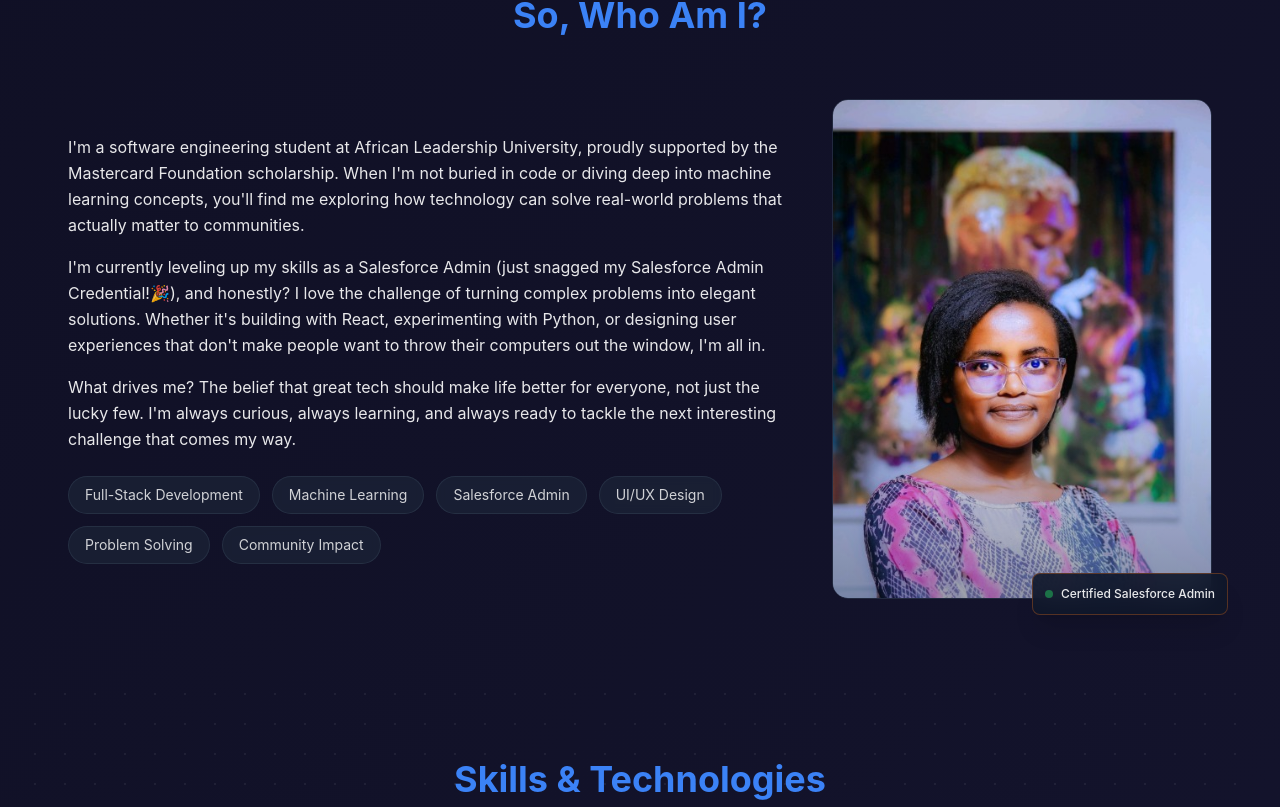
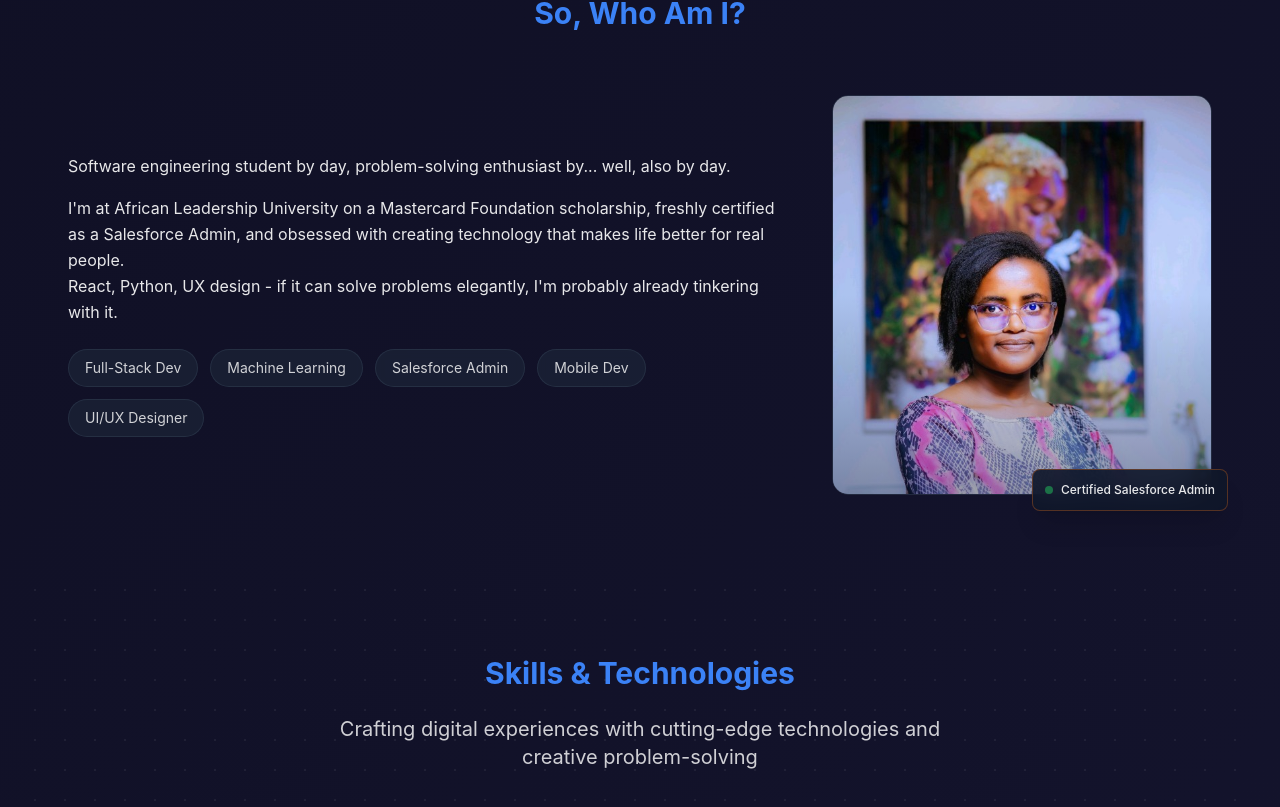
Before and after one commit to buwituze/MyPortifolio, a React (Vite) app in the folder Portifolio/: page / in a window 1280 px wide. Shown: the part 913-1720 px from the top of the page. Built offline with nearby package versions, Linux system fonts and the light colour scheme.

Commit message:
style: reduced the font size of all section titles

```diff
--- a/Portifolio/src/components/AboutMeSections/AboutMe.tsx
+++ b/Portifolio/src/components/AboutMeSections/AboutMe.tsx
@@ -10,7 +10,7 @@ const AboutMe = () => {
       <div className="relative z-10 max-w-7xl mx-auto">
         {/* Section Header */}
         <div className="text-center mb-16">
-          <h2 className="mx-auto mt-7 text-3xl md:text-4xl font-bold bg-blue-500 bg-clip-text text-transparent mb-4">
+          <h2 className="mx-auto mt-7 text-3xl md:text-3xl font-bold bg-blue-500 bg-clip-text text-transparent mb-4">
             So, Who Am I?
           </h2>
           {/* <div className="w-24 h-1 bg-gradient-to-r from-orange-500 to-blue-500 mx-auto rounded-full"></div> */}
@@ -22,40 +22,27 @@ const AboutMe = () => {
           <div className="lg:w-[66%] space-y-6">
             <div className="space-y-4 text-white/90 leading-relaxed">
               <p>
-                I'm a software engineering student at African Leadership
-                University, proudly supported by the Mastercard Foundation
-                scholarship. When I'm not buried in code or diving deep into
-                machine learning concepts, you'll find me exploring how
-                technology can solve real-world problems that actually matter to
-                communities.
+                Software engineering student by day, problem-solving enthusiast
+                by... well, also by day. <br />
               </p>
 
               <p>
-                I'm currently leveling up my skills as a Salesforce Admin (just
-                snagged my Salesforce Admin Credential!🎉), and honestly? I love
-                the challenge of turning complex problems into elegant
-                solutions. Whether it's building with React, experimenting with
-                Python, or designing user experiences that don't make people
-                want to throw their computers out the window, I'm all in.
-              </p>
-
-              <p>
-                What drives me? The belief that great tech should make life
-                better for everyone, not just the lucky few. I'm always curious,
-                always learning, and always ready to tackle the next interesting
-                challenge that comes my way.
+                I'm at African Leadership University on a Mastercard Foundation
+                scholarship, freshly certified as a Salesforce Admin, and
+                obsessed with creating technology that makes life better for
+                real people. <br /> React, Python, UX design - if it can solve
+                problems elegantly, I'm probably already tinkering with it.
               </p>
             </div>
 
             {/* Skills/Interests Pills */}
             <div className="flex flex-wrap gap-3 mt-8">
               {[
-                "Full-Stack Development",
+                "Full-Stack Dev",
                 "Machine Learning",
                 "Salesforce Admin",
-                "UI/UX Design",
-                "Problem Solving",
-                "Community Impact",
+                "Mobile Dev",
+                "UI/UX Designer",
               ].map((skill, index) => (
                 <span
                   key={index}
@@ -68,11 +55,8 @@ const AboutMe = () => {
           </div>
 
           {/* Right Image */}
-          <div className="flex lg:w-[35%] h-[500px] justify-center lg:justify-end">
+          <div className="flex lg:w-[35%] h-[400px] justify-center lg:justify-end">
             <div className="relative">
-              {/* Subtle glow effect */}
-              {/* <div className="absolute inset-0 bg-gradient-to-br from-orange-500/20 to-blue-500/20 rounded-2xl blur-xl transform scale-110"></div> */}
-
               {/* Image container */}
               <div className="relative w-full h-full  overflow-hidden rounded-2xl border border-slate-700/50 backdrop-blur-sm">
                 <img
--- a/Portifolio/src/components/AboutMeSections/skillsAbout.tsx
+++ b/Portifolio/src/components/AboutMeSections/skillsAbout.tsx
@@ -126,8 +126,8 @@ const SkillsSection = () => {
       <div className="relative z-10 max-w-7xl mx-auto">
         {/* Header */}
         <div className="text-center mb-16">
-          <h2 className="text-3xl md:text-4xl lg:text-4xl font-bold mb-6">
-            <span className="text-3xl md:text-4xl font-bold bg-blue-500 bg-clip-text text-transparent mb-4">
+          <h2 className="text-2xl md:text-2xl text-blue-500 lg:text-3xl font-bold mb-6">
+            <span className="text-2xl md:text-2xl lg:text-3xl bg-blue-500 font-bol bg-clip-text text-transparent mb-4">
               Skills & Technologies
             </span>
           </h2>
--- a/Portifolio/src/components/Contact.tsx
+++ b/Portifolio/src/components/Contact.tsx
@@ -97,8 +97,8 @@ const Contact = () => {
       <div className="relative z-10 max-w-7xl mx-auto">
         {/* Header */}
         <div className="text-center mb-16">
-          <h2 className="text-3xl md:text-4xl lg:text-4xl font-bold mb-6">
-            <span className="text-3xl md:text-4xl font-bold bg-blue-500 bg-clip-text text-transparent mb-4">
+          <h2 className="text-2xl md:text-2xl text-blue-500 lg:text-3xl font-bold mb-6">
+            <span className="bg-clip-text text-transparent mb-4">
               Contact Me
             </span>
           </h2>
--- a/Portifolio/src/components/HeroSection.tsx
+++ b/Portifolio/src/components/HeroSection.tsx
@@ -142,8 +142,8 @@ const HeroSection = () => {
             </a>
 
             <a
-              href="/Benitha_Uwituze_Rutagengwa_CV.pdf"
-              download="Benitha_Uwituze_Rutagengwa_CV.pdf"
+              href="/Benitha Uwituze Rutagengwa - Main CV.pdf"
+              download="Benitha Uwituze Rutagengwa - CV.pdf"
               className="group relative inline-flex items-center gap-2 px-8 py-4 bg-blue-900/20 text-slate-200 font-semibold rounded-full border-2 border-blue-500/40 backdrop-blur-md transition-all duration-300 hover:bg-blue-500/30 hover:-translate-y-1 hover:shadow-lg hover:shadow-blue-500/30 overflow-hidden"
             >
               <svg
@@ -246,7 +246,7 @@ const HeroSection = () => {
           </div>
 
           {/* Code Snippet - Positioned at bottom center */}
-          <div className="absolute -bottom-8 -left-[5%] transform -translate-x-1/2 translate-y-1/2 bg-slate-900/95 p-4 rounded-lg border border-orange-500/40 backdrop-blur-md shadow-2xl shadow-slate-900/80 z-20">
+          <div className="absolute -bottom-1 -left-[17%] transform -translate-x-1/2 translate-y-1/2 bg-slate-900/95 p-4 rounded-lg border border-orange-500/40 backdrop-blur-md shadow-2xl shadow-slate-900/80 z-20">
             <pre className="text-orange-500 text-xs font-mono">
               {`const developer = {
   name: "Benitha",
--- a/Portifolio/src/components/Navbar.tsx
+++ b/Portifolio/src/components/Navbar.tsx
@@ -11,7 +11,7 @@ const navbarConfig = {
     { type: "anchor", href: "#home", label: "Home" },
     { type: "anchor", href: "#about", label: "About" },
     { type: "anchor", href: "#services", label: "Services" },
-    { type: "anchor", href: "#resumesection", label: "Resume" },
+    { type: "anchor", href: "#resume", label: "Resume" },
     { type: "link", to: "/ProjectsDetailed", label: "Projects" },
     { type: "anchor", href: "#contact", label: "Contact" },
   ],
--- a/Portifolio/src/components/Resume.tsx
+++ b/Portifolio/src/components/Resume.tsx
@@ -111,7 +111,7 @@ const ProjectsSection = () => {
   return (
     <section
       className="relative min-h-screen bg-transparent lg:mx-5 py-20 px-4 md:px-8 lg:px-12 overflow-hidden"
-      id="projects"
+      id="resume"
     >
       {/* Grid Pattern Overlay */}
       <div
@@ -126,7 +126,7 @@ const ProjectsSection = () => {
       <div className="relative z-10 max-w-7xl mx-auto">
         {/* Header */}
         <div className="text-center mb-16">
-          <h2 className="text-3xl md:text-4xl text-blue-500 lg:text-5xl font-bold mb-6">
+          <h2 className="text-2xl md:text-2xl text-blue-500 lg:text-3xl font-bold mb-6">
             <span className="bg-blue-500 bg-clip-text text-transparent">
               Check out my Projects
             </span>
--- a/Portifolio/src/components/Services.tsx
+++ b/Portifolio/src/components/Services.tsx
@@ -74,7 +74,7 @@ const Services = () => {
       <div className="relative z-10 max-w-7xl mx-auto">
         {/* Header */}
         <div className="text-center mb-16">
-          <h2 className="text-3xl md:text-4xl lg:text-5xl font-bold mb-6">
+          <h2 className="text-2xl md:text-2xl text-blue-500 lg:text-3xl font-bold mb-6">
             <span className="bg-blue-500 bg-clip-text text-transparent">
               What I Do
             </span>
--- a/Portifolio/src/components/Testimonials.tsx
+++ b/Portifolio/src/components/Testimonials.tsx
@@ -50,10 +50,8 @@ const Testimonials = () => {
             <span className="text-2xl">💬</span>
             <span>Client Testimonials</span>
           </div> */}
-          <h2 className="text-3xl md:text-4xl lg:text-4xl font-bold mb-6">
-            <span className="text-3xl md:text-4xl font-bold bg-blue-500 bg-clip-text text-transparent mb-4">
-              Some Nice Words
-            </span>
+          <h2 className="text-2xl md:text-2xl text-blue-500 lg:text-3xl font-bold mb-6">
+            Some Nice Words
           </h2>
           <p className="text-xl text-white/80 max-w-2xl mx-auto">
             What people say about working with me and the impact of our
```
Also changed, not shown: 1 other file (tests, documents, lock files or other folders).
